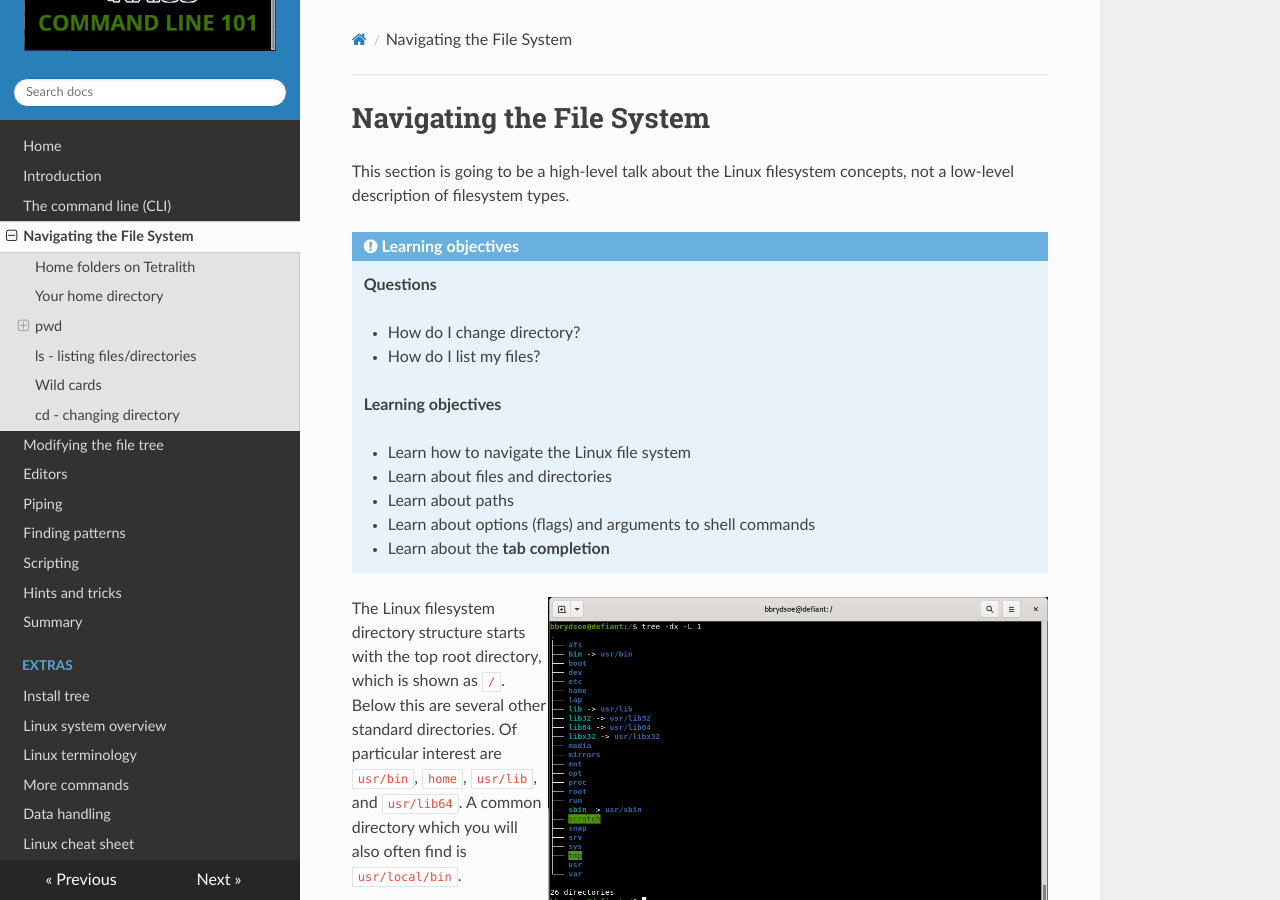
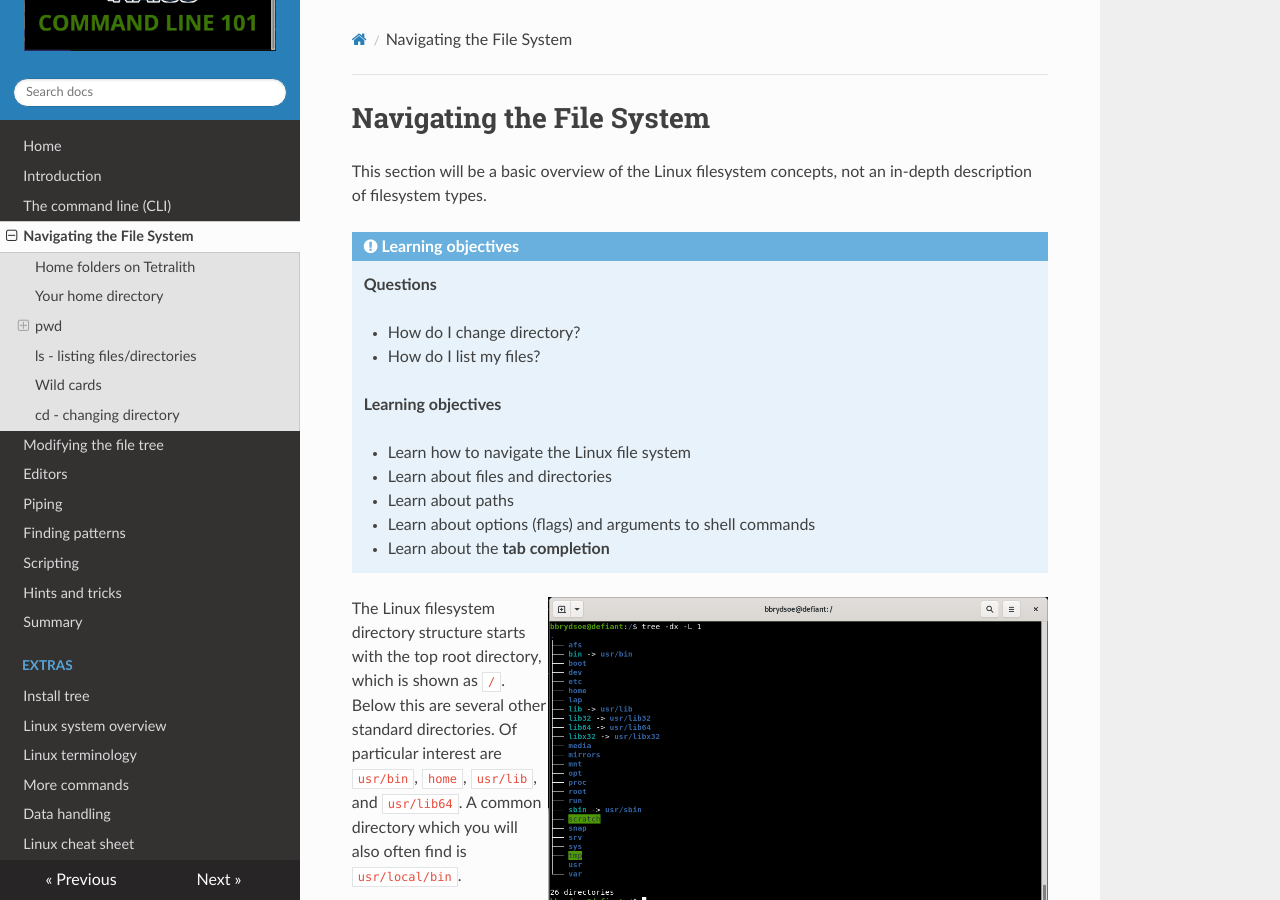
Before and after one commit to hpc2n/linux-command-line-101, an MkDocs documentation site: the page built from docs/filesystem.md, in a window 1280 px wide and 900 px high. Built offline with MkDocs 1.6.1, drawn with Linux system fonts in a browser that asks for light colours; nearby versions of some CDN libraries.

Commit message:
Update filesystem.md
clarified first sentence

```diff
--- a/docs/filesystem.md
+++ b/docs/filesystem.md
@@ -1,6 +1,6 @@
 # Navigating the File System
 
-This section is going to be a high-level talk about the Linux filesystem concepts, not a low-level description of filesystem types.
+This section will be a basic overview of the Linux filesystem concepts, not an in-depth description of filesystem types.
 
 !!! Note "Learning objectives"
 
```
